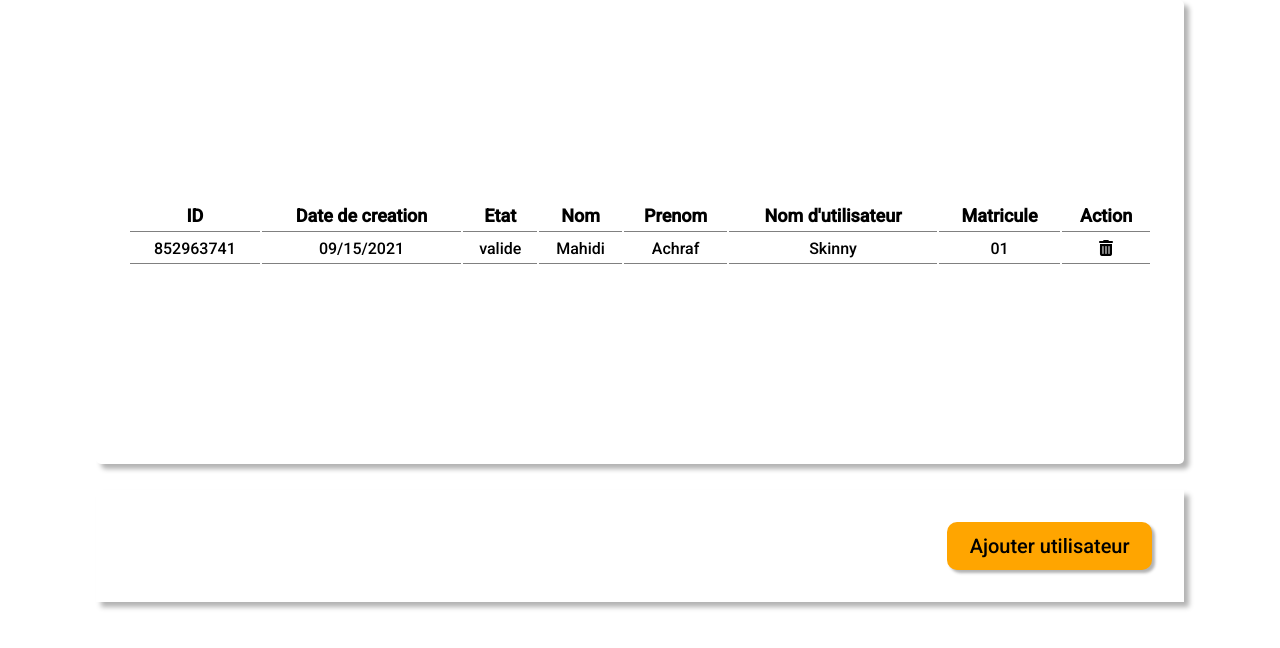
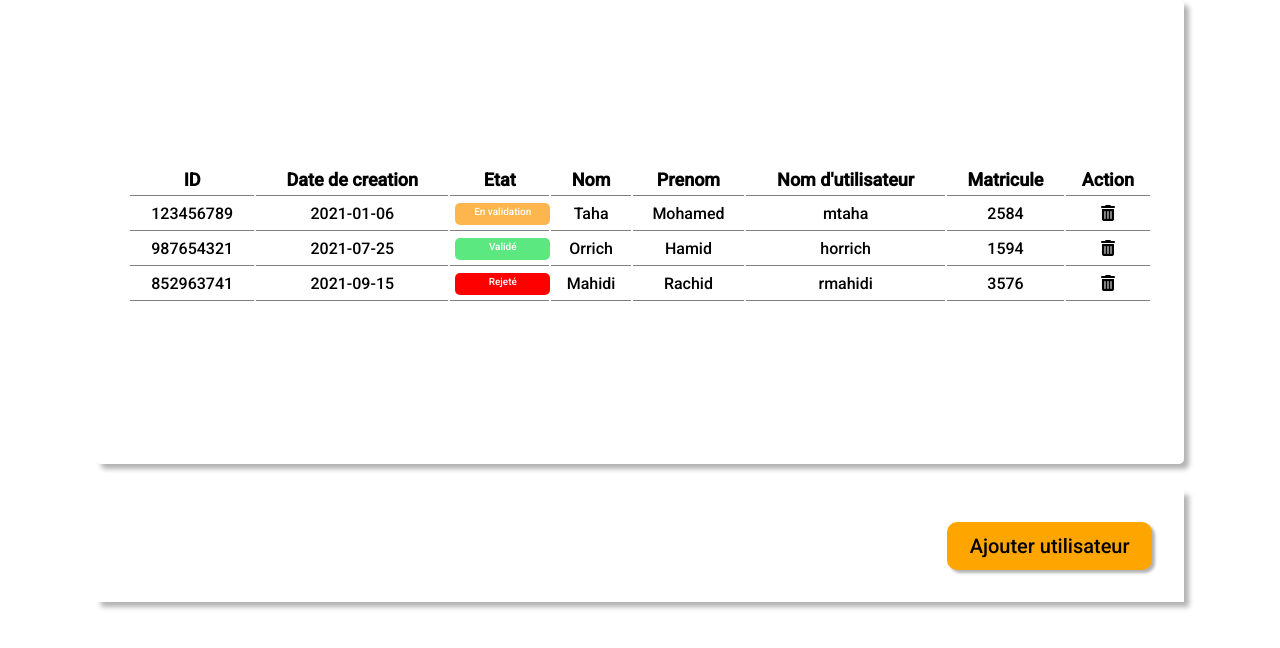
Before and after one commit to aces96/vanilla-javascript-exercice, a plain HTML site: page index.html in a window 1280 px wide. Drawn offline with Linux system fonts and the light colour scheme.

Commit message:
i finished showing users data in the table now i will work on the events and add user

```diff
--- a/index.css
+++ b/index.css
@@ -121,6 +121,26 @@ table{
         border-radius: 5px;
     }
 
+    #on-validation{
+        padding: 3px;
+        height: 1rem;
+        width:  100%;
+        background-color: #FDB64D;
+        color: white;
+        font-size: 10px;
+        border-radius: 5px;
+    }
+
+    #rejected{
+        padding: 3px;
+        height: 1rem;
+        width:  100%;
+        background-color: #FF0000;
+        color: white;
+        font-size: 10px;
+        border-radius: 5px;
+    }
+
     i {
         cursor: pointer;
     }
--- a/index.html
+++ b/index.html
@@ -13,7 +13,7 @@
 </head>
 <body>
     <div class="container">
-        <table>
+        <table id="table">
             <tr>
                 <th>ID</th>
                 <th>Date de creation</th>
@@ -24,7 +24,7 @@
                 <th>Matricule</th>
                 <th>Action</th>
             </tr>
-            <br>
+            <!-- <br>
 
             <tr>
                 <td id="idColumn">12345567778</td>
@@ -35,8 +35,8 @@
                 <td id="usernameColumn">Skinny</td>
                 <td id="matrColumn">01</td>
                 <td><i class="fa-solid fa-trash-can" id="delete"></i></td>
-            </tr>
-            <br>
+            </tr> -->
+            <!-- <br> -->
         </table>
 
     </div>
--- a/index.js
+++ b/index.js
@@ -1,4 +1,5 @@
 const modal = document.getElementById('modal')
+const table = document.getElementById('table')
 const ajouter = document.getElementById('ajouter')
 const submit = document.getElementById('submit')
 const supprimer = document.getElementById('delete')
@@ -10,13 +11,13 @@ const username = document.getElementById('username')
 const matricule = document.getElementById('document')
 
 let allTableRows = {
-    id: document.getElementById('idColumn'),
-    nom: document.getElementById('nomColumn'),
-    prenom: document.getElementById('prenomColumn'),
-    matricule: document.getElementById('matrColumn'),
-    date: document.getElementById('dateColumn'),
-    username: document.getElementById('usernameColumn'),
-    status:  document.getElementById('statusColumn')
+    id: document.getElementById("idColumn"),
+    nom: document.getElementById("nomColumn"),
+    prenom: document.getElementById("prenomColumn"),
+    matricule: document.getElementById("matrColumn"),
+    date: document.getElementById("dateColumn"),
+    username: document.getElementById("usernameColumn"),
+    status:  document.getElementById("statusColumn")
 
 
 }
@@ -51,10 +52,16 @@ let users = [
     }
     ]
 
-    let newArray = [];
+    cleanUsersArray(users)
+
+
+
+
+
 
 ajouter.addEventListener("click",showModal)
 submit.addEventListener("click", closeModal)
+
 
 
 function cleanUsersArray(array){
@@ -63,10 +70,8 @@ function cleanUsersArray(array){
         if(isNaN(user.createdDate)){
             let newDate = user.createdDate.split('T')[0]
             user.createdDate = newDate
-            newArray.push(user)
-
         }else{
-            firstarr.push(user)
+            return
         }
 
     })
@@ -87,7 +92,7 @@ function closeModal() {
         status: etat.value,
         firstName: prenom.value,
         lastName: nom.value,
-        username: username.value,
+        userName: username.value,
         registrationNumber: matricule.value
     }
 
@@ -110,17 +115,82 @@ function closeModal() {
 
 
 
-cleanUsersArray(users)
 
-users.forEach(user=>{
-    allTableRows.id.textContent = user.id
-    allTableRows.date.textContent = `${user.createdDate.split('-')[1]}/${user.createdDate.split('-')[2]}/${user.createdDate.split('-')[0]}`
-    allTableRows.nom.textContent = user.lastName
-    // document.getElementById('idColumn').innerHTML(user.id)
-    // document.getElementById('dateColumn').innerHTML(`${user.createdDate.split('-')[1]}/${user.createdDate.split('-')[2]}/${user.createdDate.split('-')[0]}`)
-    // document.getElementById('nomColumn').innerHTML(user.lastName)
-    // document.getElementById('prenomColumn').innerHTML(user.firstName)
-    // document.getElementById('username').innerHTML(user.username)
-    // document.getElementById('statusColumn').innerHTML(user.status)
-    // document.getElementById('matrColumn').innerHTML(user.registrationNumber)
-})
+for(var i=0; i < users.length;i++){
+    console.log(users[i])
+    let newRow = document.createElement('tr')
+    let dateColumn = document.createElement('td')
+    let nomColumn = document.createElement('td')
+    let prenomColumn = document.createElement('td')
+    let statusColumn = document.createElement('td')
+    let matrColumn = document.createElement('td')
+    let usernameColumn = document.createElement('td')
+    let idColumn = document.createElement('td')
+    let actionColumn = document.createElement('td')
+    let statusDiv = document.createElement('div')
+    let icon = document.createElement('i')
+
+
+        if(users[i].status == 'Validé'){
+            statusDiv.setAttribute('id', 'valide')
+
+        }else if(users[i].status == 'En validation'){
+            statusDiv.setAttribute('id', 'on-validation')
+
+        }else {
+            statusDiv.setAttribute('id', 'rejected')
+
+        }
+
+
+
+
+    table.appendChild(newRow)
+    newRow.appendChild(idColumn)
+    newRow.appendChild(dateColumn)
+    newRow.appendChild(statusColumn)
+    newRow.appendChild(nomColumn)
+    newRow.appendChild(prenomColumn)
+    newRow.appendChild(usernameColumn)
+    newRow.appendChild(matrColumn)
+    newRow.appendChild(actionColumn)
+    statusColumn.appendChild(statusDiv)
+    actionColumn.appendChild(icon)
+    icon.setAttribute('class', 'fa-solid fa-trash-can')
+
+
+    console.log('new element');
+
+    dateColumn.textContent = users[i].createdDate
+    idColumn.textContent = users[i].id
+    nomColumn.textContent = users[i].lastName
+    prenomColumn.textContent = users[i].firstName
+    statusDiv.textContent = users[i].status
+    usernameColumn.textContent = users[i].userName
+    matrColumn.textContent = users[i].registrationNumber
+}
+
+// .textContent = users[i].lastName
+// .textContent = users[i].lastName
+// .textContent = users[i].userName
+// .textContent = users[i].id
+// .textContent = users[i].firstName
+// .textContent = users[i].status
+// .textContent = `${users[i].createdDate.split('-')[1]}/${users[i].createdDate.split('-')[2]}/${users[i].createdDate.split('-')[0]}`
+
+
+
+
+
+
+
+
+
+
+// allTableRows.id.textContent = users[i].id
+// allTableRows.date.textContent = `${users[i].createdDate.split('-')[1]}/${users[i].createdDate.split('-')[2]}/${users[i].createdDate.split('-')[0]}`
+// allTableRows.nom.textContent = users[i].lastName
+// allTableRows.prenom.textContent = users[i].firstName
+// allTableRows.matricule.textContent = users[i].registrationNumber
+// allTableRows.status.textContent = users[i].status
+// allTableRows.username.textContent = users[i].userName
```
